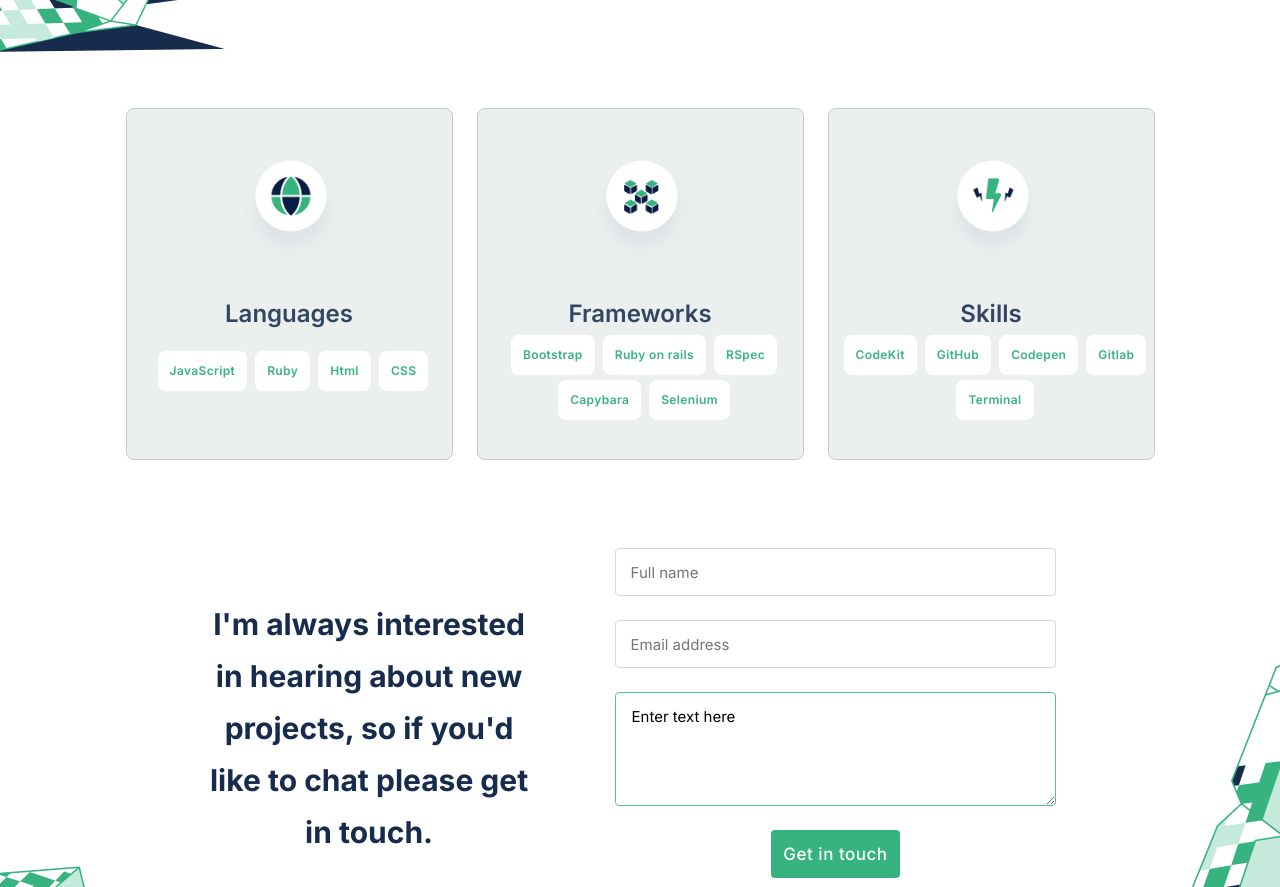
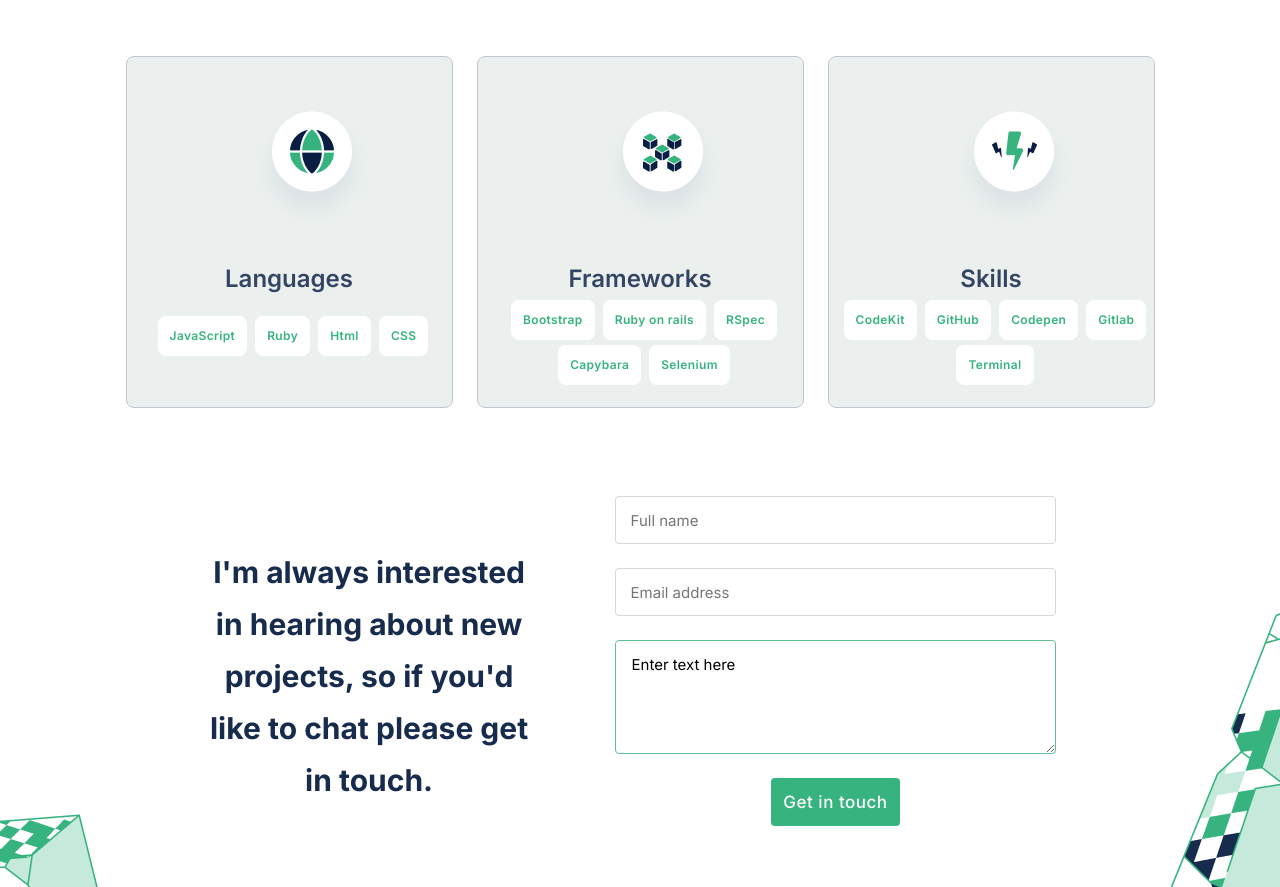
Before and after one commit to Kgomotso196/MyPortfolio, a website: page index.html in a window 1280 px wide. Shown: the part 2566-3453 px from the top of the page. Drawn offline with Linux system fonts and the light colour scheme.

```diff
--- a/index.html
+++ b/index.html
@@ -32,7 +32,7 @@
         <h1 class="heroIntroHeading">
           Hey there. I'm Troos.
         </h1>
-        <p class="pText">I'm a software<br>developer</p>
+        <p class="pText">I'm a software developer</p>
         <p class="heroIntroDescription">
           I can help you build a product, feature or website Look through some
           of my work and experience! If you like what you see and have a project
@@ -173,13 +173,10 @@
     </section>
     <section class="languageMainContainer">
       <div class="languageSubContainer">
-        <img
-          src="pngFiles/ballIcon.png"
-          alt="languages"
-          width="327px"
-          height="128px"
-        >
-        <li class="languageContainerText">Languages</li>
+        <div class="ellipse">
+          <img src="pngFiles/ballIcon.png" alt="EllipseOne">
+        </div>
+        <h3 class="languageContainerText">Languages</h3>
         <ul class="listLanguages">
           <li class="language">JavaScript</li>
           <li class="language">Ruby</li>
@@ -188,13 +185,10 @@
         </ul>
       </div>
       <div class="languageSubContainer">
-        <img
-          src="pngFiles/firstIcon.png"
-          alt="frameworks"
-          width="327px"
-          height="128px"
-        >
-        <li class="languageContainerText">Frameworks</li>
+        <div class="ellipse">
+          <img src="pngFiles/firstIcon.png" alt="EllipseTwo">
+        </div>
+        <h3 class="languageContainerText">Frameworks</h3>
         <ul class="listLanguageSubContainer">
           <li class="language">Bootstrap</li>
           <li class="language">Ruby on rails</li>
@@ -204,13 +198,10 @@
         </ul>
       </div>
       <div class="languageSubContainer">
-        <img
-          src="pngFiles/secondIcon.png"
-          alt="skills"
-          width="327px"
-          height="128px"
-        >
-        <li class="languageContainerText">Skills</li>
+        <div class="ellipse">
+          <img src="pngFiles/secondIcon.png" alt="EllipseThree">
+        </div>
+        <h3 class="languageContainerText">Skills</h3>
         <ul class="listLanguageSubContainer">
           <li class="language">CodeKit</li>
           <li class="language">GitHub</li>
```
